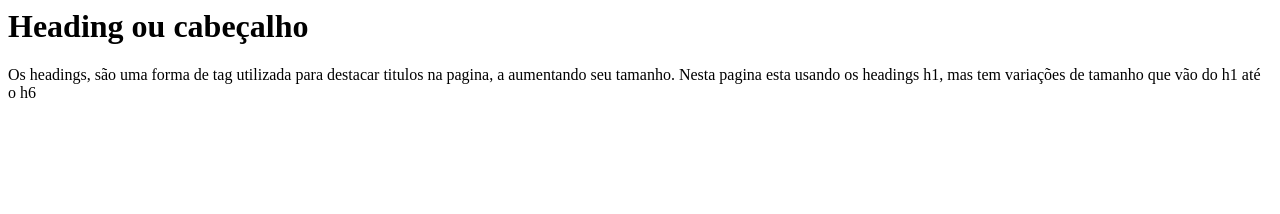
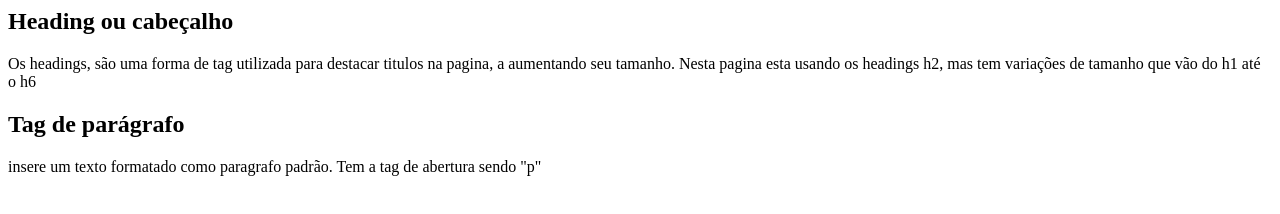
Before and after one commit to MafraMP3/aula2, a plain HTML site: page index.html in a window 1280 px wide. Drawn offline with Linux system fonts and the light colour scheme.

Commit message:
ADD - informação sobre paragrafos

```diff
--- a/index.html
+++ b/index.html
@@ -5,7 +5,14 @@
     <title>Document</title>
 </head>
 <body>
-    <h1> Heading ou cabeçalho</h1>
-    <p> Os headings, são uma forma de tag utilizada para destacar titulos na pagina, a aumentando seu tamanho. Nesta pagina esta usando os headings h1, mas tem variações de tamanho que vão do h1 até o h6 </p>
+    <h2> Heading ou cabeçalho</h2>
+    <p> Os headings, são uma forma de tag utilizada para destacar titulos na pagina, a aumentando seu tamanho. Nesta pagina esta usando os headings h2, mas tem variações de tamanho que vão do h1 até o h6 </p>
+
+    <h2> Tag de parágrafo</h2>
+    <p>insere um texto formatado como paragrafo padrão. Tem a tag de abertura sendo "p"
+
+
+
+    <h2></h2>
 </body>
 </html>
```
